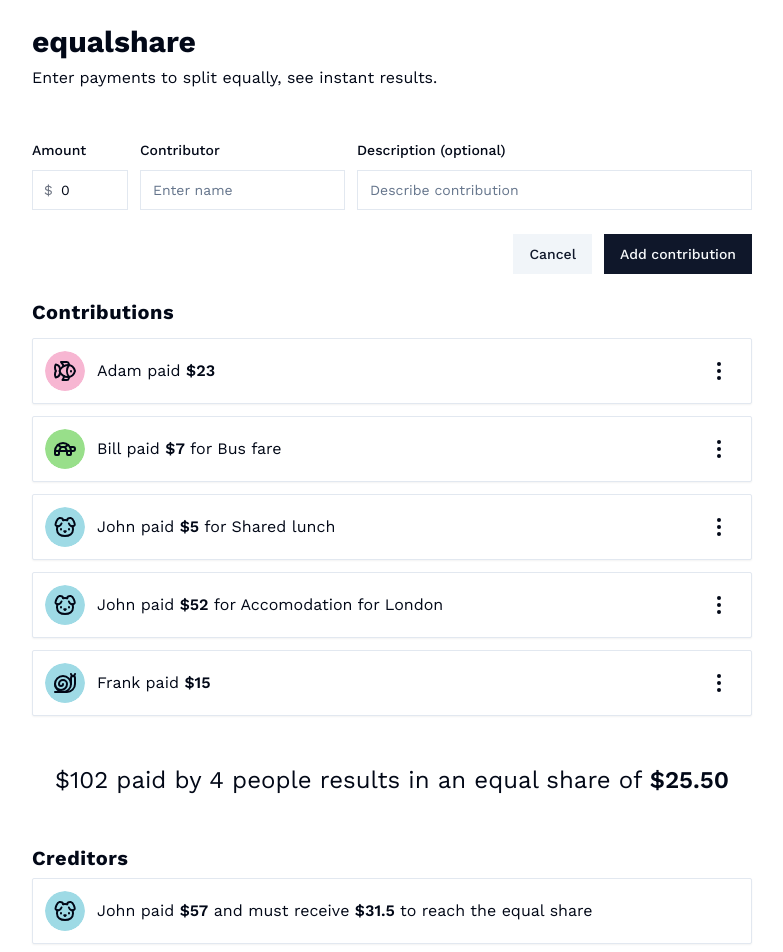
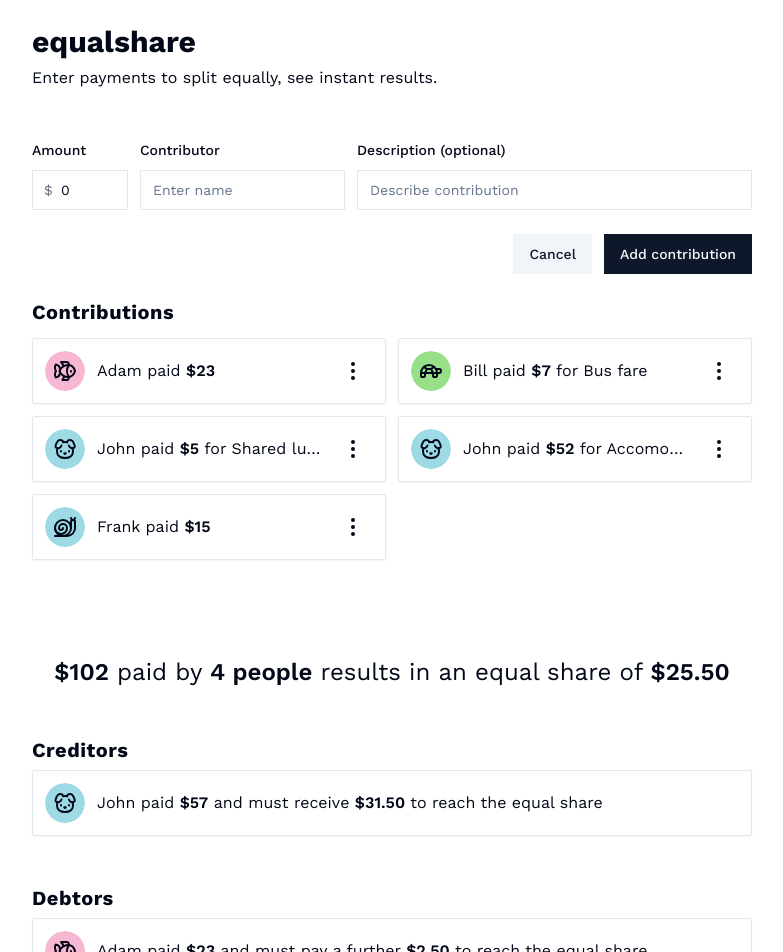
Before and after one commit to adamzuch/equal-share-app, a React (Vite) app: page / in a window 1280 px wide. Shown: the top 952 px of the page, without its empty margins (248-1031 px from the left). Built offline with nearby package versions, Linux system fonts and the light colour scheme.

Commit message:
more style tweaks and edge cases

```diff
--- a/src/App.tsx
+++ b/src/App.tsx
@@ -5,6 +5,7 @@ import { ContributionCard } from './components/ContributionCard'
 import { NewContributionForm } from './components/NewContributionForm'
 
 import { Contribution, equalize } from './lib/equalize'
+import { cn } from './lib/utils'
 
 const INITIAL_CONTRIBUTIONS: Contribution[] = [
   { amount: 23, contributor: 'Adam', description: '' },
@@ -15,7 +16,6 @@ const INITIAL_CONTRIBUTIONS: Contribution[] = [
     contributor: 'John',
     description: 'Accomodation for London',
   },
-
   { amount: 15, contributor: 'Frank', description: '' },
 ]
 
@@ -26,8 +26,8 @@ function App() {
   ]
   const calculated = equalize(contributions, contributors)
 
-  // console.log(contributions)
-  // console.log(calculated)
+  console.log(contributions)
+  console.log(calculated)
 
   // const updateAmount = (i: number, value: string) => {
   //   const amount = isNaN(Number(value)) ? null : Number(value)
@@ -67,7 +67,8 @@ function App() {
 
   return (
     <div className="flex flex-col items-center font-work-sans">
-      <div className="w-full md:w-[768px] p-6 space-y-12">
+      <div className="w-full md:w-[768px] p-6 space-y-24">
+        <div className="space-y-12">
           <div className="space-y-1.5">
             <h1 className="text-3xl font-bold">equalshare</h1>
             <p className="text-base">
@@ -84,13 +85,23 @@ function App() {
               />
             </div>
 
+            {contributions.length > 0 ? (
               <div className="space-y-3">
-            <h2 className="text-xl font-bold tracking-wide">Contributions</h2>
-            <div className="grid grid-cols-1 auto-rows-[1fr] gap-3">
+                <h2 className="text-xl font-bold tracking-wide">
+                  Contributions
+                </h2>
+                <div
+                  className={cn(
+                    'grid grid-cols-1 auto-rows-[1fr] gap-3',
+                    contributions.length > 1 ? 'md:grid-cols-2' : ''
+                  )}
+                >
                   {contributions.map((contribution, i) => (
                     <ContributionCard key={i} contribution={contribution} />
                   ))}
                 </div>
+              </div>
+            ) : null}
           </div>
         </div>
 
--- a/src/components/CreditorCard.tsx
+++ b/src/components/CreditorCard.tsx
@@ -24,8 +24,9 @@ export function CreditorCard({
         </Avatar>
         <div className="flex-1 min-w-16">
           {creditor} paid <span className="font-semibold">${total}</span> and
-          must receive <span className="font-semibold">${balance}</span> to
-          reach the equal share
+          must receive{' '}
+          <span className="font-semibold">${balance.toFixed(2)}</span> to reach
+          the equal share
         </div>
       </div>
     </Card>
--- a/src/components/Summary.tsx
+++ b/src/components/Summary.tsx
@@ -1,3 +1,4 @@
+import { cn } from '@/lib/utils'
 import { Account, Repayment } from '../lib/equalize'
 
 import { CreditorCard } from './CreditorCard'
@@ -20,8 +21,8 @@ export function Summary({
   return (
     <div className="space-y-12">
       <h2 className="text-2xl text-center">
-        <span className="font-normal">${total}</span> paid by{' '}
-        <span className="font-normal">{contributors.length} people</span>{' '}
+        <span className="font-semibold">${total}</span> paid by{' '}
+        <span className="font-semibold">{contributors.length} people</span>{' '}
         results in an equal share of{' '}
         <span className="font-semibold">${target.toFixed(2)}</span>
       </h2>
@@ -60,7 +61,12 @@ export function Summary({
 
       <div className="space-y-1.5">
         <h2 className="text-xl font-bold tracking-wide">Settle debts</h2>
-        <div className="grid grid-cols-1 md:grid-cols-2 auto-rows-[1fr] gap-3">
+        <div
+          className={cn(
+            'grid grid-cols-1 auto-rows-[1fr] gap-3',
+            repayments.length > 1 ? 'md:grid-cols-2' : ''
+          )}
+        >
           {repayments.map((repayment, i) => (
             <RepaymentCard key={i} repayment={repayment} />
           ))}
--- a/src/lib/equalize.ts
+++ b/src/lib/equalize.ts
@@ -57,7 +57,7 @@ function calculateRepayments(accounts: Account[]): Repayment[] {
 
   let balances = [
     ...accounts.map(({ contributor, balance }) => [contributor, balance]),
-  ] as [string, number][]
+  ].filter(([, balance]) => balance !== 0) as [string, number][]
 
   while (balances.length > 1) {
     const [contributor1, balance1] = balances[0]
```
Lines whose indentation alone changed are shown as unchanged.
